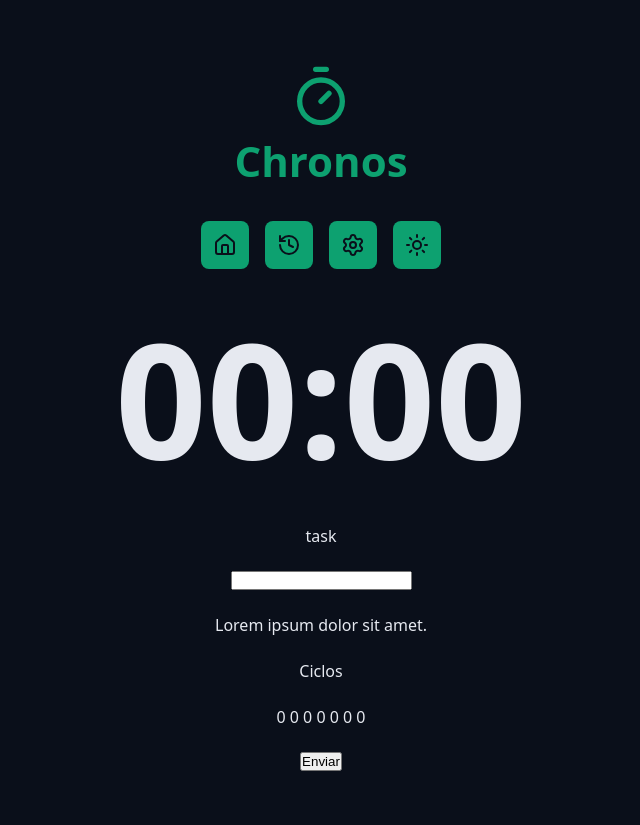
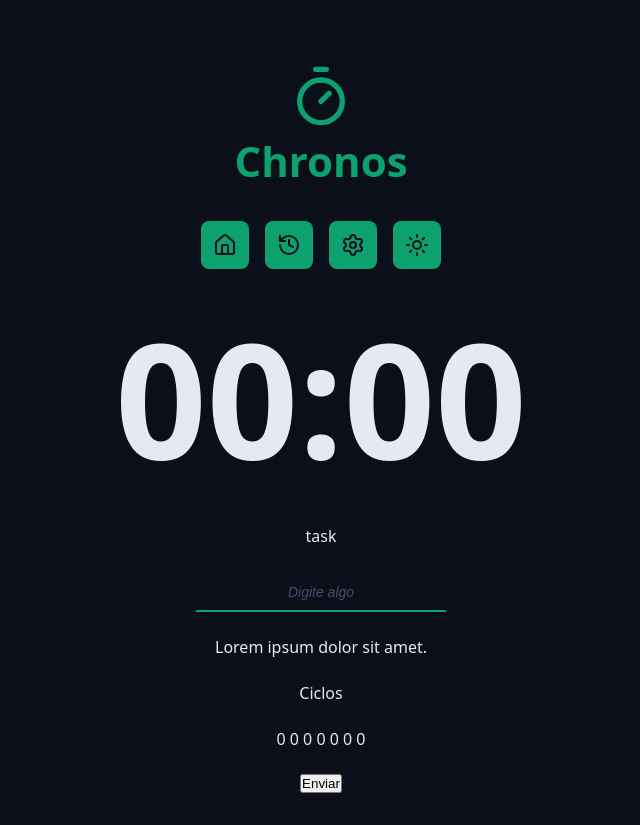
Before and after one commit to JuniorrOberti/chronos-promodoro, a React (Vite) app: page / in a window 1280 px wide. Shown: the whole page, without its empty margins (319-959 px from the left). Before the commit the page ends 803 px from the top, so only its background shows below. Built offline with nearby package versions, Linux system fonts and the light colour scheme.

Commit message:
component input part 2

```diff
--- a/src/App.tsx
+++ b/src/App.tsx
@@ -25,7 +25,12 @@
       <Container>
         <form className='form' action=''>
           <div className='formRow'>
-            <DefaultInput labelText='task' id='meuInput' type='text' />
+            <DefaultInput
+              labelText='task'
+              id='meuInput'
+              type='text'
+              placeholder='Digite algo'
+            />
           </div>
 
           <div className='formRow'>
--- a/src/components/DefaultInput/index.tsx
+++ b/src/components/DefaultInput/index.tsx
@@ -1,3 +1,5 @@
+import styles from './styles.module.css';
+
 type DefaultInputProps = {
   id: string;
   labelText: string;
@@ -12,7 +14,7 @@
   return (
     <>
       <label htmlFor={id}>{labelText}</label>
-      <input id={id} type={type} {...rest} />
+      <input className={styles.input} id={id} type={type} {...rest} />
     </>
   );
 }
--- /dev/null
+++ b/src/components/DefaultInput/styles.module.css
@@ -0,0 +1,27 @@
+.input {
+  background-color: transparent;
+  border: 0.2rem solid transparent;
+  border-bottom: 0.2rem solid var(--primary);
+  text-align: center;
+  font-size: 1.8rem;
+  padding: 0.8rem;
+  color: var(--text-default);
+  outline: none;
+}
+
+.input:focus {
+  border: 0.2rem solid var(--primary);
+  border-radius: 0.8rem;
+  transition: all 0.15s ease-in-out;
+}
+
+.input::placeholder {
+  color: var(--gray-500);
+  font-size: 1.4rem;
+  font-style: italic;
+}
+
+.input:disabled {
+  border-bottom: 0.2rem solid var(--disabled);
+  color: var(--text-muted);
+}
```
